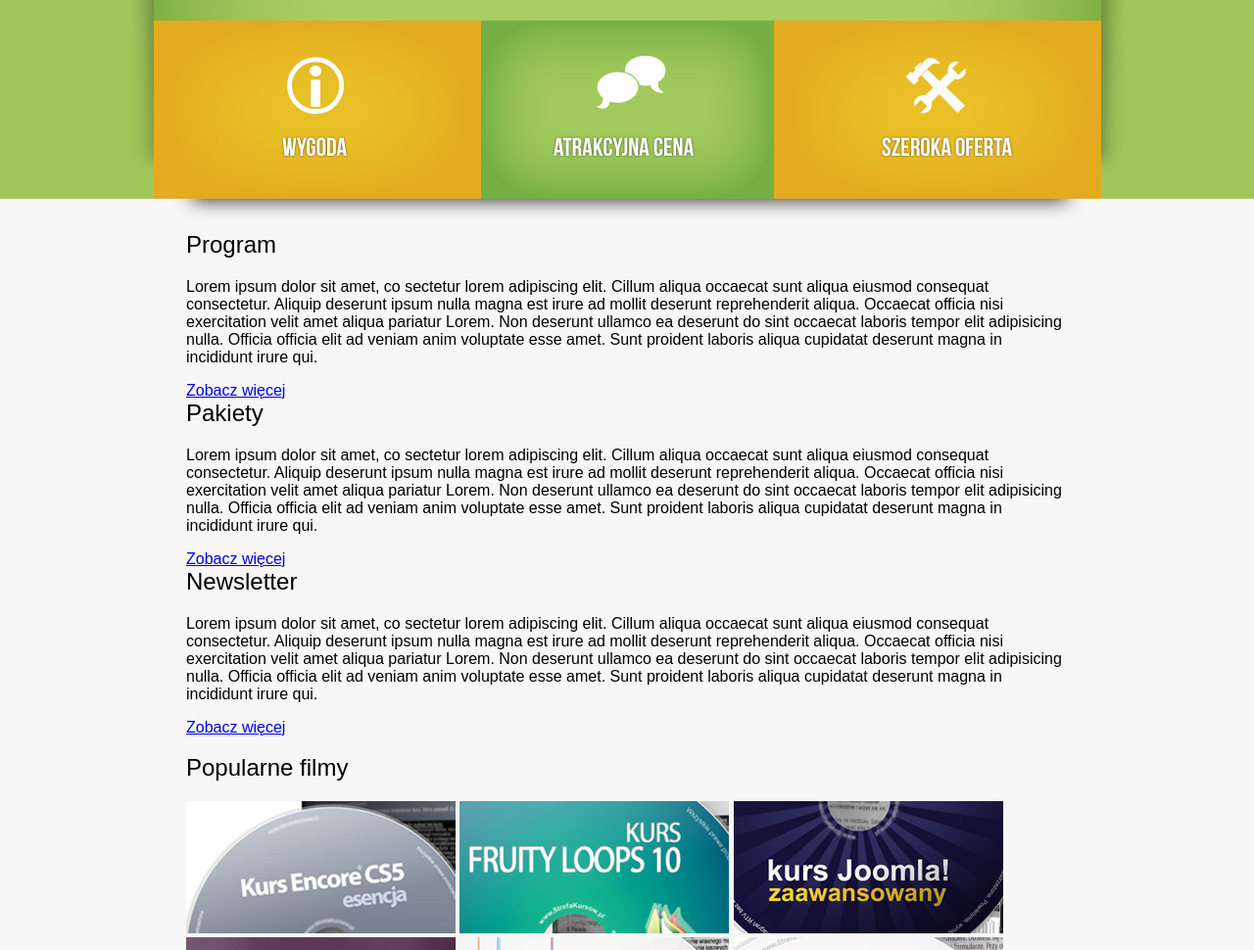
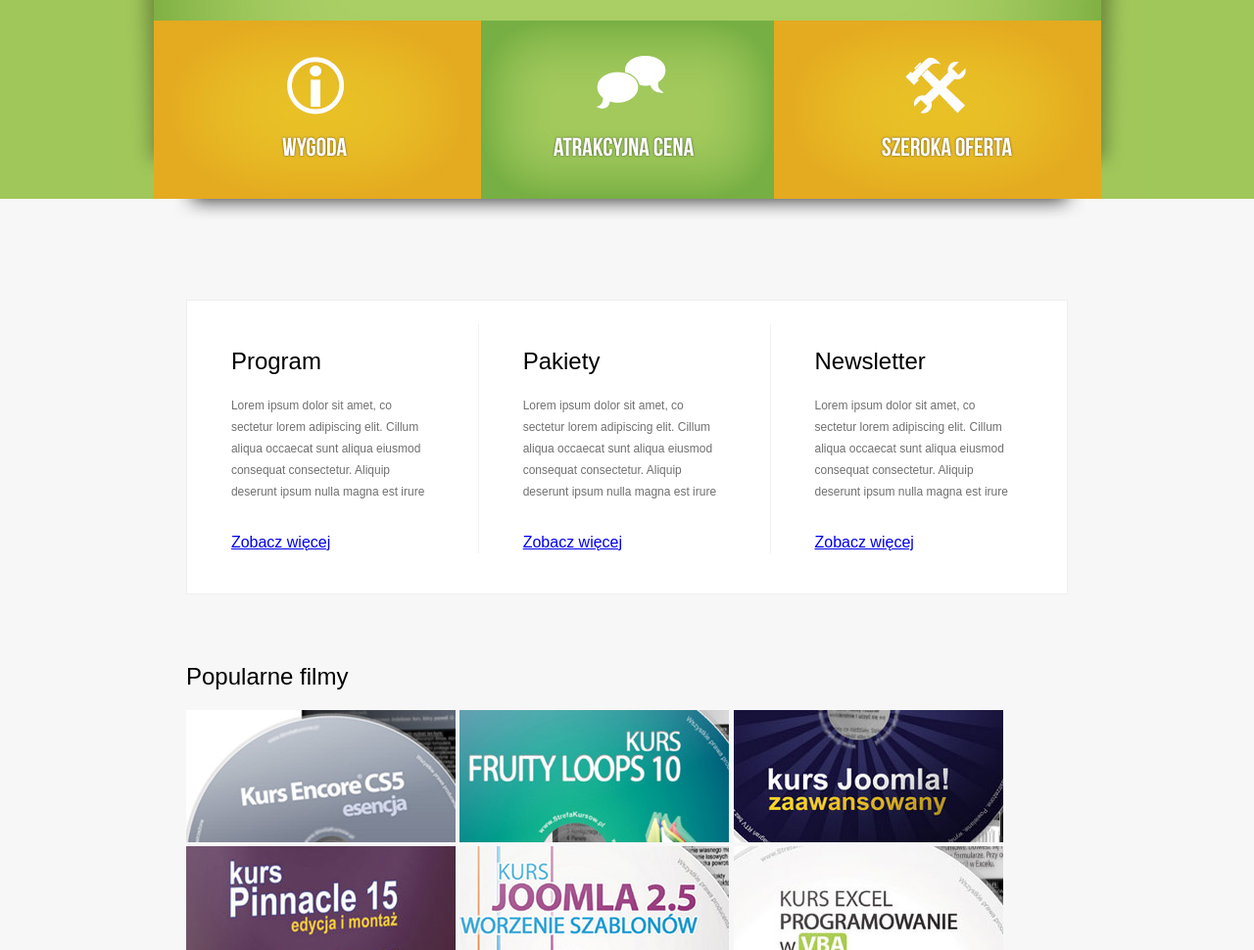
Before and after one commit to PrzemyslawSkrzyniarz/From_PSD_to_HTML-CSS, a plain HTML site: page Index.html in a window 1280 px wide. Shown: the part 566-1536 px from the top of the page at 98% size. Drawn offline with Linux system fonts and the light colour scheme; a script that the page names is missing.

Commit message:
Formatowanie artykułów - wstęp oraz zmieniejszyłem ilość tekstu przykładowego i wysokość artykułów - Article formatting - introduction and I have changed the amount of sample text and article height

```diff
--- a/Index.html
+++ b/Index.html
@@ -78,21 +78,22 @@
             <div id="artykuly"> <!-- Artykuły będą składały się z następujących elementów: znacznik Header (czyli Nagłówek), w środku Nagłówek poziomu H2, akapit (czyli p), stopka (czyli element typu Footer), a w stopce będzie umieszczony jeszcze odnośnik. Całość będzie otoczona znacznikiem Article -->
                 <article>
                     <header><h2>Program</h2></header>
-                    <p>Lorem ipsum dolor sit amet, co sectetur lorem adipiscing elit. Cillum aliqua occaecat sunt aliqua eiusmod consequat consectetur. Aliquip deserunt ipsum nulla magna est irure ad mollit deserunt reprehenderit aliqua. Occaecat officia nisi exercitation velit amet aliqua pariatur Lorem. Non deserunt ullamco ea deserunt do sint occaecat laboris tempor elit adipisicing nulla. Officia officia elit ad veniam anim voluptate esse amet. Sunt proident laboris aliqua cupidatat deserunt magna in incididunt irure qui.</p>
+                    <p>Lorem ipsum dolor sit amet, co sectetur lorem adipiscing elit. Cillum aliqua occaecat sunt aliqua eiusmod consequat consectetur. Aliquip deserunt ipsum nulla magna est irure</p>
                     <footer><a href="#" class="wiecej">Zobacz więcej</a></footer>
                 </article>
                 <article id="drugi_art">
                     <!-- Dodałem id="drugi_art" aby w CSS ostylować drugi artykuł czyli dodać dwie pionowe linie wizualnie odsuwające go od pierwszego i trzeciego artykułu -->
                     <header><h2>Pakiety</h2></header>
-                    <p>Lorem ipsum dolor sit amet, co sectetur lorem adipiscing elit. Cillum aliqua occaecat sunt aliqua eiusmod consequat consectetur. Aliquip deserunt ipsum nulla magna est irure ad mollit deserunt reprehenderit aliqua. Occaecat officia nisi exercitation velit amet aliqua pariatur Lorem. Non deserunt ullamco ea deserunt do sint occaecat laboris tempor elit adipisicing nulla. Officia officia elit ad veniam anim voluptate esse amet. Sunt proident laboris aliqua cupidatat deserunt magna in incididunt irure qui.</p>
+                    <p>Lorem ipsum dolor sit amet, co sectetur lorem adipiscing elit. Cillum aliqua occaecat sunt aliqua eiusmod consequat consectetur. Aliquip deserunt ipsum nulla magna est irure</p>
                     <footer><a href="#" class="wiecej">Zobacz więcej</a></footer>
                 </article>
                 <article>
                     <header><h2>Newsletter</h2></header>
-                    <p>Lorem ipsum dolor sit amet, co sectetur lorem adipiscing elit. Cillum aliqua occaecat sunt aliqua eiusmod consequat consectetur. Aliquip deserunt ipsum nulla magna est irure ad mollit deserunt reprehenderit aliqua. Occaecat officia nisi exercitation velit amet aliqua pariatur Lorem. Non deserunt ullamco ea deserunt do sint occaecat laboris tempor elit adipisicing nulla. Officia officia elit ad veniam anim voluptate esse amet. Sunt proident laboris aliqua cupidatat deserunt magna in incididunt irure qui.</p>
+                    <p>Lorem ipsum dolor sit amet, co sectetur lorem adipiscing elit. Cillum aliqua occaecat sunt aliqua eiusmod consequat consectetur. Aliquip deserunt ipsum nulla magna est irure</p>
                     <footer><a href="#" class="wiecej">Zobacz więcej</a></footer>
                 </article>
-                <div id="cien_artykuly"></div> <!-- Grafika tutaj zostanie załadowana za pomocą CSS  -->
+                <div id="cien_artykuly">
+                </div> <!-- Grafika tutaj zostanie załadowana za pomocą CSS  -->
                 <br class="clear" />
             </div>
 
--- a/css/style.css
+++ b/css/style.css
@@ -208,9 +208,48 @@ section {
     width: 100%;
 }
 
-#zawartosc{
+#zawartosc {
     width: 900px;
     padding: 33px;
     margin: 0 auto;
     /* g(u)/d boki(sides) */
 }
+
+/* Artykuły */
+
+#artykuly {
+    background: #fff;
+    margin: 70px 0;
+    height: 299px;
+    border: 1px solid #eee;
+    position: relative;
+}
+
+/* Odwołuję się do każdego elementu article w elemencie artykuly */
+
+#artykuly article {
+    width: 207px;
+    height: 210px;
+    margin: 24px 0;
+    float: left;
+    /* float z wartością left aby artykuły były ułożone obok siebie */
+    position: relative;
+    padding: 24px 5% 0 5%;
+    /* g(u) p(r) d l */
+}
+
+/* Dodaje delikatne obramowanie dla drugiego artykułu - tego po środku */
+
+#drugi_art {
+    border-right: 1px solid #f2f2f2;
+    border-left: 1px solid #f2f2f2;
+}
+
+#artykuly article p {
+    height: 130px;
+    /* Taka wysokość jest w pliku PSD */
+    color: #707070;
+    font-family: Arial, Helvetica, sans-serif;
+    font-size: 12px;
+    line-height: 22px;
+}
```
